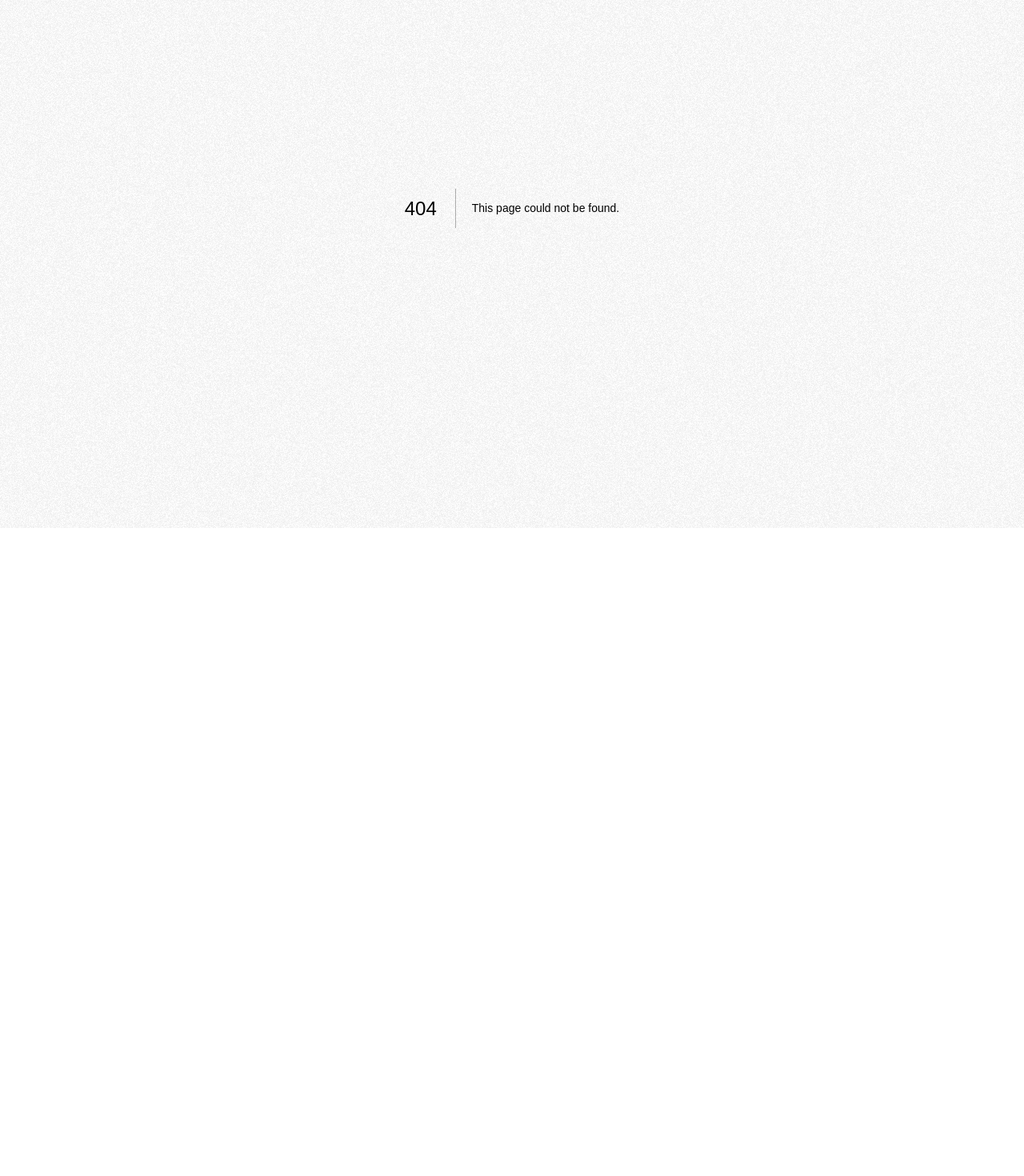
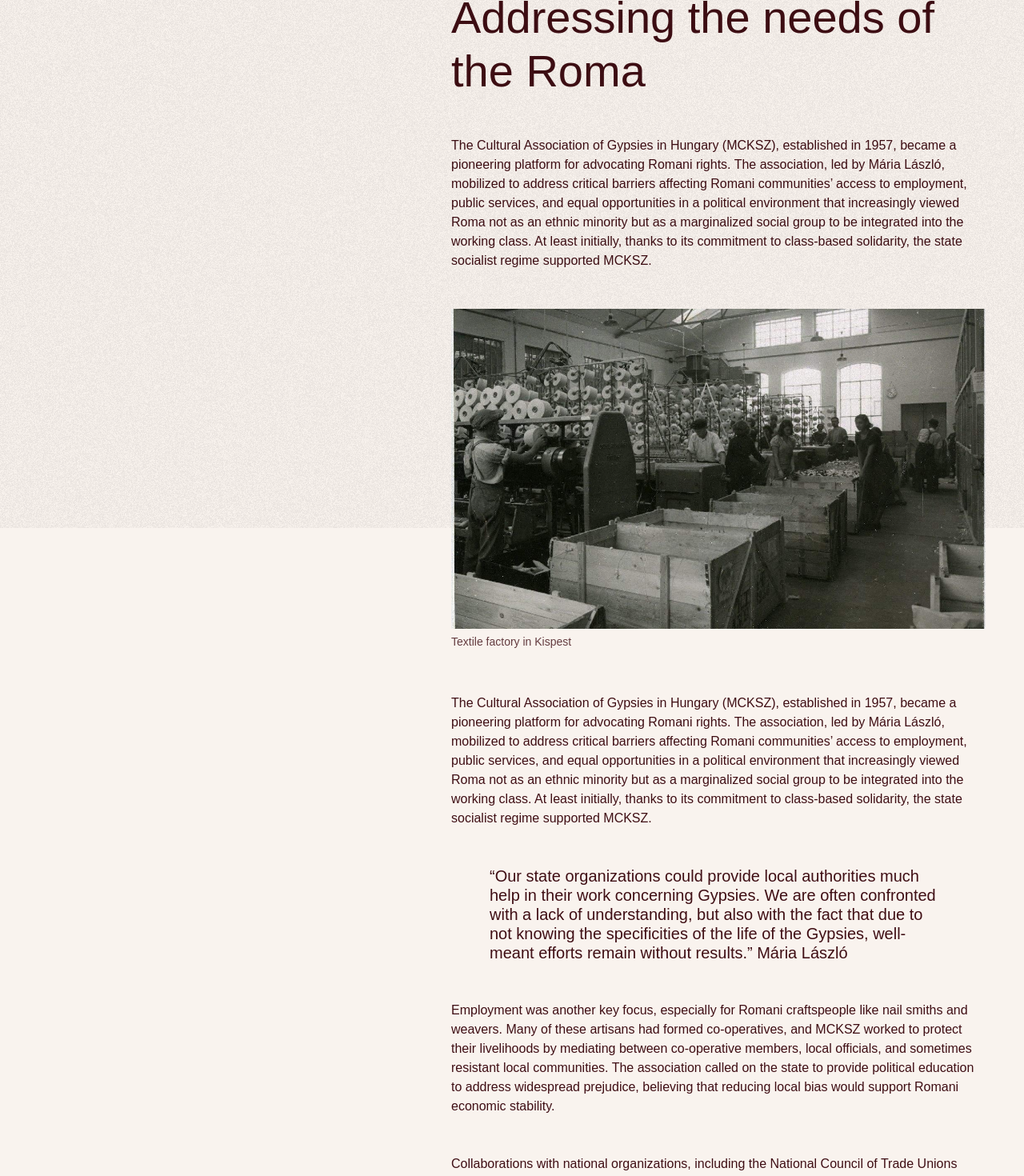
Before and after one commit to Zarah-Project/zarah-phw, a Next.js app: page /activism/1 in a window 1280 px wide. Before the commit this address had no page. Shown: the part 140-1610 px from the top of the page at 80% size. Before the commit the page ends 800 px from the top, so only its background shows below. Built offline with nearby package versions, Linux system fonts and the light colour scheme; a web font is replaced by a local one.

Commit message:
PageLayout

```diff
--- a/src/components/BaseElements/Photo.js
+++ b/src/components/BaseElements/Photo.js
@@ -2,9 +2,10 @@ import style from "./Photo.module.scss";
 import Image from "next/image";
 import React from "react";
 
-const Photo = ({image, minHeight = 300, imageFit = 'cover'}) => {
+const Photo = ({image, minHeight = 300, height, imageFit = 'cover', caption = ''}) => {
     return (
-        <div className={style.ImageWrapper} style={{minHeight: `${minHeight}px`}}>
+        <>
+            <div className={style.ImageWrapper} style={{minHeight: `${minHeight}px`, height: height ? height : "100%"}}>
                 <Image
                     src={`/images/examples/${image}`}
                     alt="Card Image"
@@ -13,6 +14,12 @@ const Photo = ({image, minHeight = 300, imageFit = 'cover'}) => {
                     priority
                 />
             </div>
+            {caption !== '' &&
+                <div className={style.Caption}>
+                    {caption}
+                </div>
+            }
+        </>
     )
 }
 
--- a/src/components/BaseElements/Photo.module.scss
+++ b/src/components/BaseElements/Photo.module.scss
@@ -1,3 +1,5 @@
+@use "@/styles/colours" as *;
+
 .ImageWrapper {
   position: relative;
   width: 100%;
@@ -7,3 +9,11 @@
     object-fit: cover; /* or 'fill' or 'contain', depending on your use case */
   }
 }
+
+.Caption {
+  font-family: var(--font-neueMontreal), serif;
+  font-size: 14px;
+  line-height: 120%;
+  color: rgba($fontOnLight, 0.8);
+  padding: 8px 0;
+}
--- /dev/null
+++ b/src/components/PageTemplates/ActivismPageTemplate.js
@@ -0,0 +1,54 @@
+import style from "./PageTemplate.module.scss";
+import Spacer from "@/components/BaseElements/Spacer";
+import Photo from "@/components/BaseElements/Photo";
+
+const ActivismPageTemplate = () => {
+    return (
+        <div className={style.PageWrapper}>
+            <div className={style.RelatedContent}></div>
+            <div className={style.PageContent}>
+                <h2>Addressing the needs of the Roma</h2>
+                <Spacer size={"xl"}/>
+                <p>
+                    The Cultural Association of Gypsies in Hungary (MCKSZ), established in 1957, became a pioneering
+                    platform for advocating Romani rights. The association, led by Mária László, mobilized to address
+                    critical barriers affecting Romani communities’ access to employment, public services, and equal
+                    opportunities in a political environment that increasingly viewed Roma not as an ethnic minority
+                    but as a marginalized social group to be integrated into the working class. At least initially,
+                    thanks to its commitment to class-based solidarity, the state socialist regime supported MCKSZ.
+                </p>
+                <Spacer size={"xl"}/>
+                <Photo image={'activism01.jpg'} caption={'Textile factory in Kispest'} height={'400px'}/>
+                <Spacer size={"xl"}/>
+                <p>
+                    The Cultural Association of Gypsies in Hungary (MCKSZ), established in 1957, became a pioneering
+                    platform for advocating Romani rights. The association, led by Mária László, mobilized to address
+                    critical barriers affecting Romani communities’ access to employment, public services, and equal
+                    opportunities in a political environment that increasingly viewed Roma not as an ethnic minority
+                    but as a marginalized social group to be integrated into the working class. At least initially,
+                    thanks to its commitment to class-based solidarity, the state socialist regime supported MCKSZ.
+                </p>
+                <Spacer size={"xl"}/>
+                <div className={style.Quote}>
+                    “Our state organizations could provide local authorities much help in their work concerning Gypsies.
+                    We are often confronted with a lack of understanding, but also with the fact that due to not
+                    knowing the specificities of the life of the Gypsies, well-meant efforts remain without results.”
+                    Mária László
+                </div>
+                <Spacer size={"xl"}/>
+                <p>
+                    Employment was another key focus, especially for Romani craftspeople like nail smiths and weavers. Many of these artisans had formed co-operatives, and MCKSZ worked to protect their livelihoods by mediating between co-operative members, local officials, and sometimes resistant local communities. The association called on the state to provide political education to address widespread prejudice, believing that reducing local bias would support Romani economic stability.
+                </p>
+                <Spacer size={"xl"}/>
+                <p>
+                    Collaborations with national organizations, including the National Council of Trade Unions (SZOT), the National Council of Hungarian Women (MNOT), and the Hungarian Red Cross, were central to MCKSZ’s strategy. Through these partnerships, the association worked to enhance Romani access to employment, healthcare, and education, ensuring that both Romani men and women had a voice in local decision-making. MCKSZ succeeded in including Romani women activists in MNOT branches, promoting gender-inclusive representation in policy discussions and social services.
+                </p>
+                <Spacer size={"xl"}/>
+                <p>Despite these achievements, political shifts at the end of the 1950s led to the dissolution of MCKSZ in 1961, marking a shift away from supporting Romani-led initiatives. Although short-lived, the association’s work set a foundation for Romani advocacy, demonstrating the potential of organized action for achieving social justice and laying important groundwork for future rights movements in Hungary.</p>
+                <Spacer size={"xl"}/>
+            </div>
+        </div>
+    )
+}
+
+export default ActivismPageTemplate;
--- /dev/null
+++ b/src/components/PageTemplates/PageTemplate.module.scss
@@ -0,0 +1,26 @@
+@use "@/styles/colours" as *;
+
+.PageWrapper {
+  display: flex;
+  gap: 96px;
+  padding: 48px;
+  background-color: $lightBack;
+  min-height: calc(100vh - 432px);
+  color: $fontOnLight;
+
+  .RelatedContent {
+    width: 420px;
+  }
+
+  .PageContent {
+    flex: 1;
+
+    .Quote {
+      font-family: var(--font-neueMontreal), serif;
+      font-size: 20px;
+      line-height: 120%;
+      letter-spacing: 0;
+      padding: 0 48px;
+    }
+  }
+}
--- /dev/null
+++ b/src/pages/activism/[id].js
@@ -0,0 +1,16 @@
+import React, { useEffect, useRef, useState } from "react";
+import LayoutLight from "@/components/Layout/LayoutLight";
+import ActivismPageTemplate from "@/components/PageTemplates/ActivismPageTemplate";
+import Spacer from "@/components/BaseElements/Spacer";
+
+export default function ActivismPage() {
+    return <ActivismPageTemplate />
+}
+
+ActivismPage.getLayout = function getLayout(page) {
+    return (
+        <LayoutLight>
+            {page}
+        </LayoutLight>
+    )
+}
```
Also changed, not shown: public/images/examples/activism01.jpg (added). Lines whose indentation alone changed are shown as unchanged.
